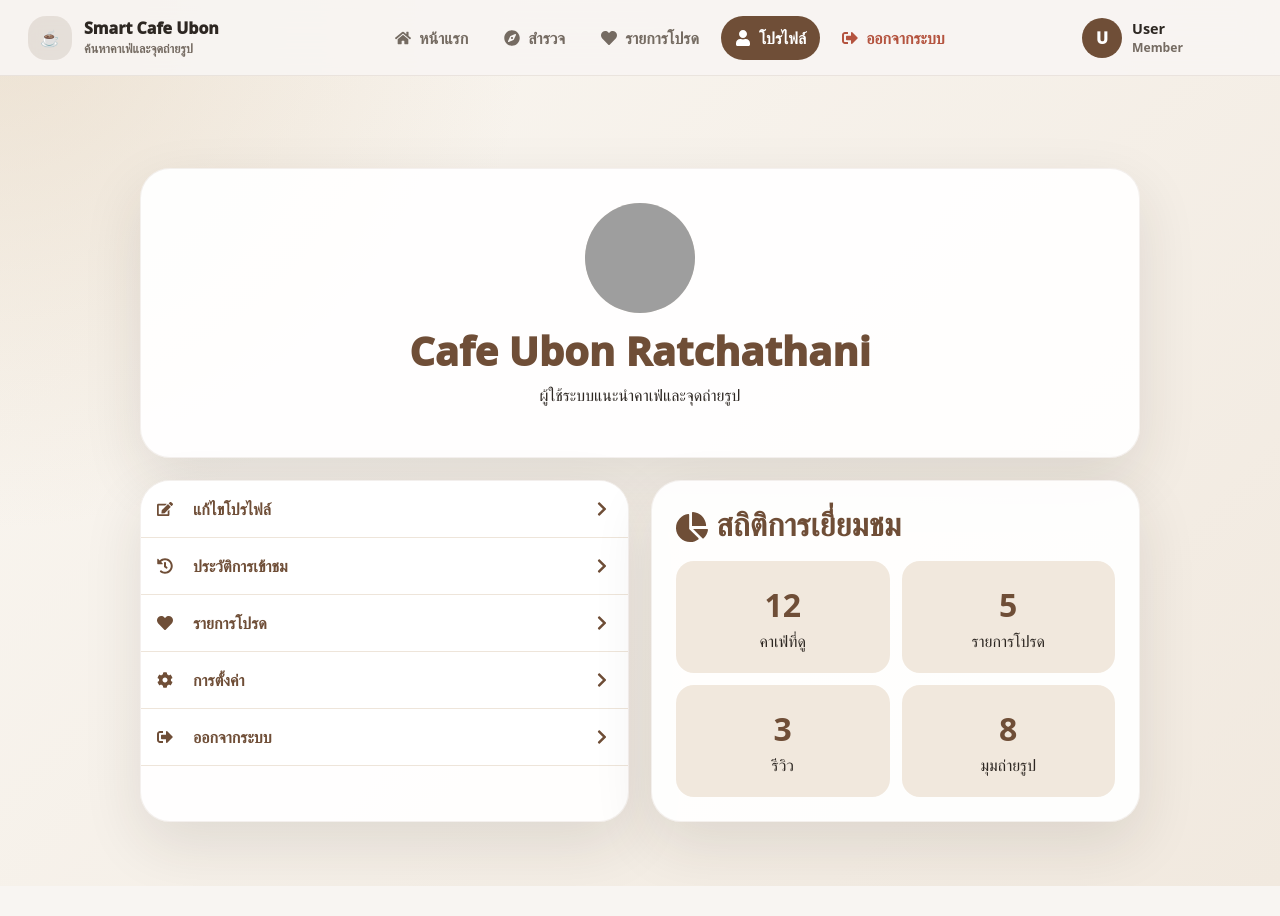
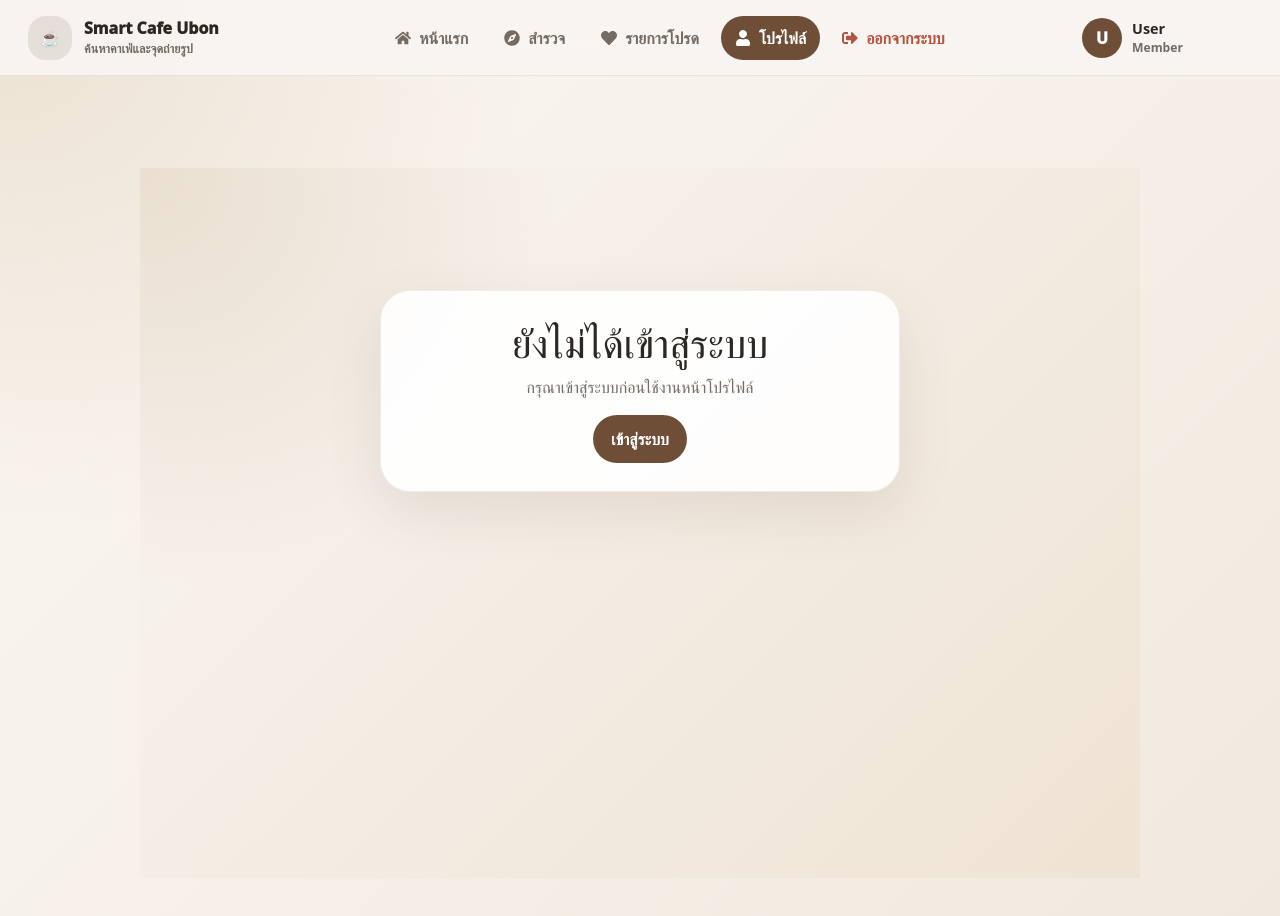
Before and after one commit to Thongyodb/smart-cafe-ubon, a React (Vite) app in the folder client/: page /profile in a window 1280 px wide. Before the commit the page ends 886 px from the top, so only its background shows below. Built offline with nearby package versions, Linux system fonts and the light colour scheme; sample sign-in values are in the browser's storage; grey boxes are pictures that could not be loaded.

Commit message:
Add user login register and profile page

```diff
--- a/client/src/pages/ProfilePage.tsx
+++ b/client/src/pages/ProfilePage.tsx
@@ -1,84 +1,120 @@
 import {
-  FaChartPie,
-  FaChevronRight,
-  FaCog,
-  FaEdit,
+  FaCompass,
   FaHeart,
-  FaHistory,
+  FaIdBadge,
+  FaShieldAlt,
   FaSignOutAlt,
+  FaTachometerAlt,
+  FaUserCircle,
 } from "react-icons/fa";
+import { Link, useNavigate } from "react-router-dom";
+import { authService } from "../services/authService";
+import { authStorage } from "../utils/authStorage";
 
 function ProfilePage() {
+  const navigate = useNavigate();
+  const user = authStorage.getUser();
+
+  const handleLogout = () => {
+    authService.logout();
+    navigate("/login");
+  };
+
+  if (!user) {
+    return (
+      <main className="profile-page">
+        <section className="profile-empty-card">
+          <h1>ยังไม่ได้เข้าสู่ระบบ</h1>
+          <p>กรุณาเข้าสู่ระบบก่อนใช้งานหน้าโปรไฟล์</p>
+          <Link to="/login" className="admin-primary-btn">
+            เข้าสู่ระบบ
+          </Link>
+        </section>
+      </main>
+    );
+  }
+
+  const displayName = user.fullName || user.username || "User";
+  const firstLetter = displayName.charAt(0).toUpperCase();
+
   return (
-    <main className="app-page profile-page">
+    <main className="profile-page">
       <section className="profile-hero-card">
-        <img
-          src="https://api.dicebear.com/7.x/adventurer/svg?seed=cafe-user"
-          alt="profile"
-        />
+        <div className="profile-avatar-large">
+          {user.avatarUrl ? (
+            <img src={user.avatarUrl} alt={displayName} />
+          ) : (
+            <span>{firstLetter}</span>
+          )}
+        </div>
 
-        <h1>Cafe Ubon Ratchathani</h1>
-        <p>ผู้ใช้ระบบแนะนำคาเฟ่และจุดถ่ายรูป</p>
+        <div>
+          <span className="admin-eyebrow">My Profile</span>
+          <h1>{displayName}</h1>
+          <p>
+            {user.role === "ADMIN"
+              ? "ผู้ดูแลระบบ สามารถจัดการข้อมูลคาเฟ่และดูแดชบอร์ดได้"
+              : "สมาชิกทั่วไป สามารถสำรวจคาเฟ่ บันทึกรายการโปรด และใช้งานโปรไฟล์ได้"}
+          </p>
+        </div>
       </section>
 
-      <section className="profile-layout">
-        <div className="profile-menu-card">
-          <button type="button">
-            <FaEdit />
-            <span>แก้ไขโปรไฟล์</span>
-            <FaChevronRight />
-          </button>
+      <section className="profile-grid">
+        <div className="profile-info-card">
+          <h2>ข้อมูลบัญชี</h2>
 
-          <button type="button">
-            <FaHistory />
-            <span>ประวัติการเข้าชม</span>
-            <FaChevronRight />
-          </button>
-
-          <button type="button">
-            <FaHeart />
-            <span>รายการโปรด</span>
-            <FaChevronRight />
-          </button>
-
-          <button type="button">
-            <FaCog />
-            <span>การตั้งค่า</span>
-            <FaChevronRight />
-          </button>
-
-          <button type="button">
-            <FaSignOutAlt />
-            <span>ออกจากระบบ</span>
-            <FaChevronRight />
-          </button>
-        </div>
-
-        <div className="profile-stats-card">
-          <h2>
-            <FaChartPie /> สถิติการเยี่ยมชม
-          </h2>
-
-          <div className="stats-grid">
+          <div className="profile-info-list">
             <div>
-              <strong>12</strong>
-              <span>คาเฟ่ที่ดู</span>
+              <span>
+                <FaUserCircle />
+                Username
+              </span>
+              <strong>{user.username ?? "-"}</strong>
             </div>
 
             <div>
-              <strong>5</strong>
-              <span>รายการโปรด</span>
+              <span>
+                <FaIdBadge />
+                ชื่อที่แสดง
+              </span>
+              <strong>{displayName}</strong>
             </div>
 
             <div>
-              <strong>3</strong>
-              <span>รีวิว</span>
+              <span>
+                <FaShieldAlt />
+                สิทธิ์ผู้ใช้งาน
+              </span>
+              <strong>{user.role === "ADMIN" ? "Admin" : "Member"}</strong>
             </div>
+          </div>
+        </div>
 
-            <div>
-              <strong>8</strong>
-              <span>มุมถ่ายรูป</span>
-            </div>
+        <div className="profile-action-card">
+          <h2>เมนูของฉัน</h2>
+
+          <div className="profile-menu-list">
+            <Link to="/explore">
+              <FaCompass />
+              สำรวจคาเฟ่
+            </Link>
+
+            <Link to="/favorites">
+              <FaHeart />
+              รายการโปรด
+            </Link>
+
+            {user.role === "ADMIN" && (
+              <Link to="/admin">
+                <FaTachometerAlt />
+                แดชบอร์ดผู้ดูแลระบบ
+              </Link>
+            )}
+
+            <button type="button" onClick={handleLogout}>
+              <FaSignOutAlt />
+              ออกจากระบบ
+            </button>
           </div>
         </div>
       </section>
--- a/client/src/styles/app-layout.css
+++ b/client/src/styles/app-layout.css
@@ -1973,3 +1973,177 @@
     background: var(--app-coffee);
   }
 }
+.profile-page {
+  min-height: calc(100vh - 90px);
+  padding: 42px 28px 110px;
+  background:
+    radial-gradient(circle at top left, rgba(217, 195, 165, 0.45), transparent 34%),
+    linear-gradient(135deg, #f8f5f2, #efe3d3);
+}
+
+.profile-hero-card {
+  max-width: 1100px;
+  margin: 0 auto 24px;
+  padding: 30px;
+  border-radius: 34px;
+  background: rgba(255, 255, 255, 0.9);
+  border: 1px solid rgba(111, 78, 55, 0.1);
+  box-shadow: 0 24px 64px rgba(111, 78, 55, 0.14);
+  display: flex;
+  align-items: center;
+  gap: 22px;
+}
+
+.profile-avatar-large {
+  width: 96px;
+  height: 96px;
+  border-radius: 32px;
+  overflow: hidden;
+  flex: 0 0 auto;
+  background: linear-gradient(135deg, var(--app-coffee), var(--app-latte));
+  display: grid;
+  place-items: center;
+  color: #fff;
+  font-size: 2.5rem;
+  font-weight: 950;
+}
+
+.profile-avatar-large img {
+  width: 100%;
+  height: 100%;
+  object-fit: cover;
+}
+
+.profile-hero-card h1 {
+  margin: 6px 0 8px;
+  color: var(--app-dark);
+  font-size: clamp(2rem, 4vw, 3.4rem);
+}
+
+.profile-hero-card p {
+  margin: 0;
+  color: var(--app-muted);
+  line-height: 1.7;
+  font-weight: 800;
+}
+
+.profile-grid {
+  max-width: 1100px;
+  margin: 0 auto;
+  display: grid;
+  grid-template-columns: 1.1fr 0.9fr;
+  gap: 22px;
+}
+
+.profile-info-card,
+.profile-action-card,
+.profile-empty-card {
+  padding: 28px;
+  border-radius: 30px;
+  background: rgba(255, 255, 255, 0.9);
+  border: 1px solid rgba(111, 78, 55, 0.1);
+  box-shadow: 0 20px 54px rgba(111, 78, 55, 0.12);
+}
+
+.profile-info-card h2,
+.profile-action-card h2 {
+  margin: 0 0 20px;
+  color: var(--app-dark);
+}
+
+.profile-info-list {
+  display: grid;
+  gap: 14px;
+}
+
+.profile-info-list div {
+  padding: 16px;
+  border-radius: 20px;
+  background: rgba(111, 78, 55, 0.07);
+  display: flex;
+  align-items: center;
+  justify-content: space-between;
+  gap: 14px;
+}
+
+.profile-info-list span {
+  display: flex;
+  align-items: center;
+  gap: 9px;
+  color: var(--app-muted);
+  font-weight: 900;
+}
+
+.profile-info-list strong {
+  color: var(--app-dark);
+  text-align: right;
+}
+
+.profile-menu-list {
+  display: grid;
+  gap: 12px;
+}
+
+.profile-menu-list a,
+.profile-menu-list button {
+  width: 100%;
+  border: none;
+  border-radius: 20px;
+  padding: 15px 16px;
+  display: flex;
+  align-items: center;
+  gap: 12px;
+  text-decoration: none;
+  color: var(--app-dark);
+  background: rgba(111, 78, 55, 0.07);
+  font-weight: 950;
+  cursor: pointer;
+}
+
+.profile-menu-list a:hover {
+  color: #fff;
+  background: var(--app-coffee);
+}
+
+.profile-menu-list button {
+  color: #b4533f;
+}
+
+.profile-menu-list button:hover {
+  color: #fff;
+  background: #b4533f;
+}
+
+.profile-empty-card {
+  max-width: 520px;
+  margin: 80px auto;
+  text-align: center;
+}
+
+.profile-empty-card h1 {
+  color: var(--app-dark);
+}
+
+.profile-empty-card p {
+  color: var(--app-muted);
+}
+
+@media (max-width: 850px) {
+  .profile-hero-card {
+    align-items: flex-start;
+    flex-direction: column;
+  }
+
+  .profile-grid {
+    grid-template-columns: 1fr;
+  }
+
+  .profile-info-list div {
+    align-items: flex-start;
+    flex-direction: column;
+  }
+
+  .profile-info-list strong {
+    text-align: left;
+  }
+}
```
